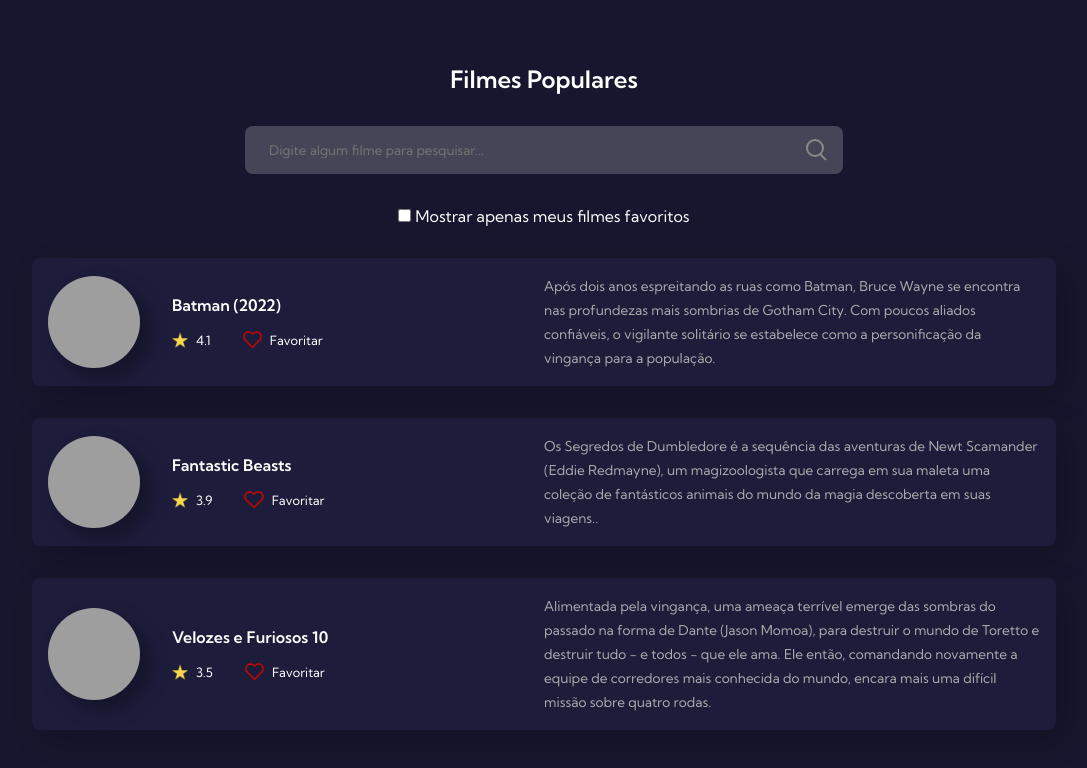
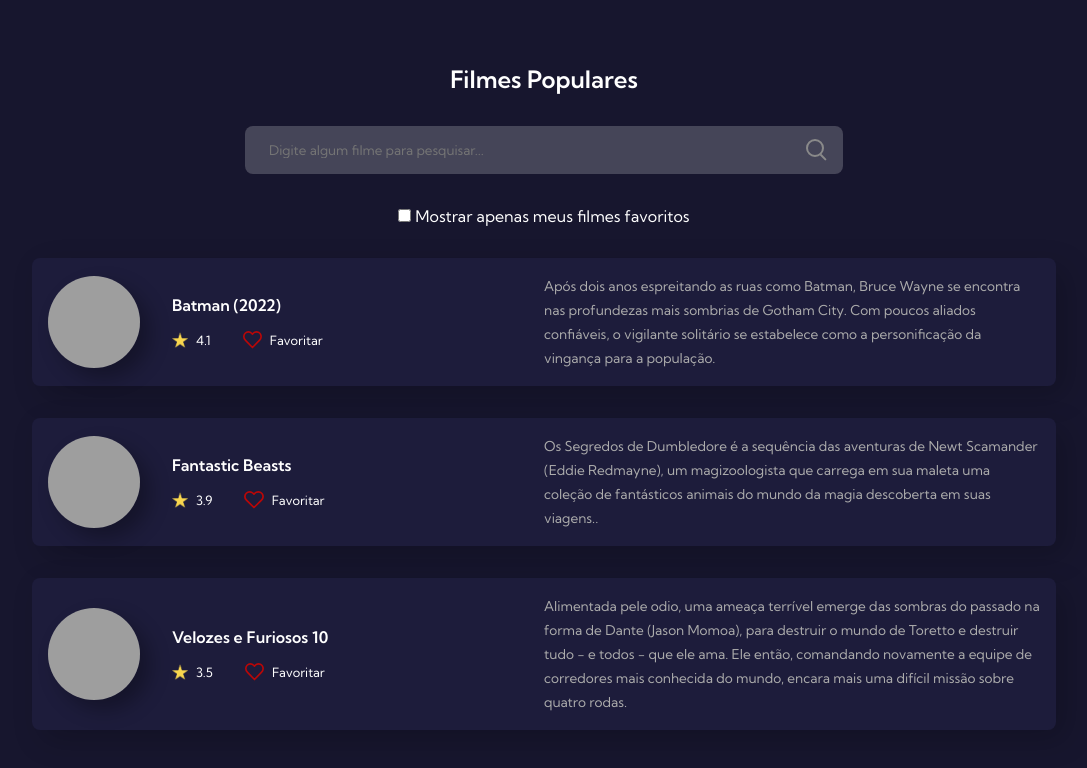
Before and after one commit to NelsonALima/7DaysOfCode-Github, a plain HTML site: page index.html in a window 1280 px wide. Shown: the whole page, without its empty margins (96-1183 px from the left). Drawn offline with Linux system fonts and the light colour scheme; grey boxes are pictures that could not be loaded.

Commit message:
Update index.html
Alterando discrição do terceiro filme

```diff
--- a/index.html
+++ b/index.html
@@ -90,7 +90,7 @@
           </div>
         </div>
         <div class="movie-description">
-          <span>Alimentada pela vingança, uma ameaça terrível emerge das sombras do passado na forma de Dante (Jason Momoa), para destruir o mundo de Toretto e destruir tudo - e todos - que ele ama. Ele então, comandando novamente a equipe de corredores mais conhecida do mundo, encara mais uma difícil missão sobre quatro rodas.</span>
+          <span>Alimentada pele odio, uma ameaça terrível emerge das sombras do passado na forma de Dante (Jason Momoa), para destruir o mundo de Toretto e destruir tudo - e todos - que ele ama. Ele então, comandando novamente a equipe de corredores mais conhecida do mundo, encara mais uma difícil missão sobre quatro rodas.</span>
         </div>
       </div>
     </div>
```
